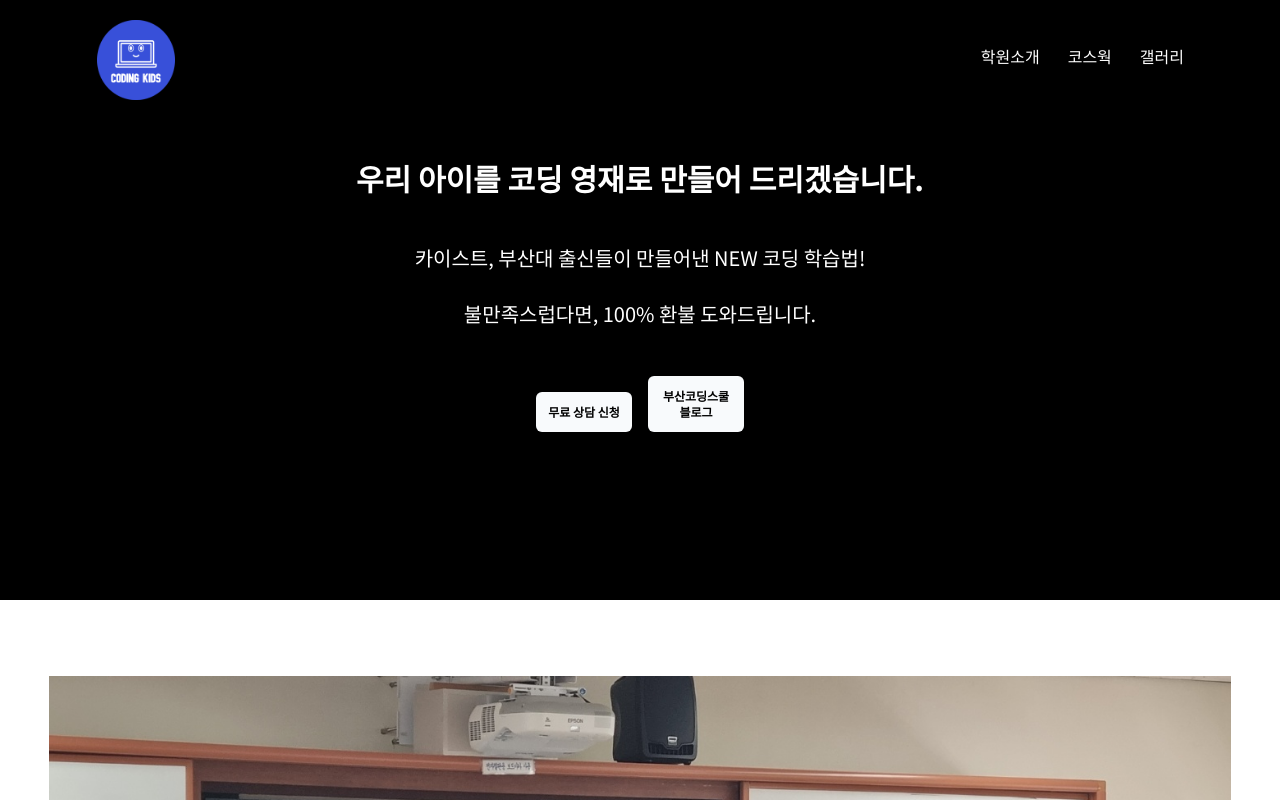
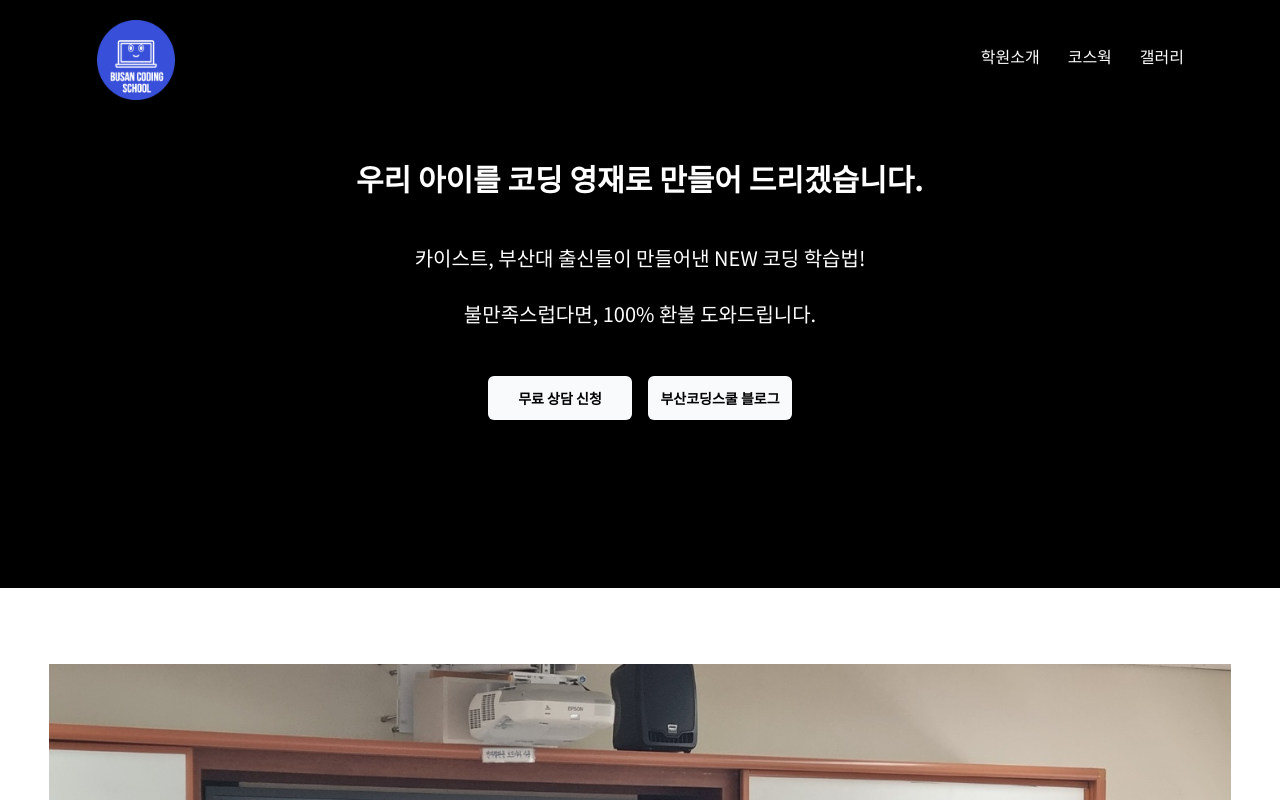
Before and after one commit to yoojat/codingkids, a Next.js app: page / in a window 1280 px wide. Shown: the top 800 px of the page. Built offline with nearby package versions, Linux system fonts and the light colour scheme.

Commit message:
로고 변경 메인 버튼 크기 폰트 수정

```diff
--- a/components/styled.tsx
+++ b/components/styled.tsx
@@ -48,12 +48,12 @@ text-center`;
 export const ContactBtn = tw.button`
   bg-slate-50
   py-3
-  text-xs
+  text-sm
   font-bold
   rounded-md
   mx-2
   my-2
-  w-24
+  w-36
 `;
 
 export const RecordingSection = tw.section`
--- a/libs/options.ts
+++ b/libs/options.ts
@@ -1,5 +1,5 @@
 export const bgColor = 'bg-violet-500';
-export const logo = '/coding_kids_logo.png';
+export const logo = '/busan_coding_school.png';
 export const title = '부산코딩스쿨';
 export const backgroundImage = '/coding_kids_background.jpg';
 
--- a/pages/index.tsx
+++ b/pages/index.tsx
@@ -269,7 +269,7 @@ const Home: NextPage = () => {
           <CourseItemTitleContainer>
             <CourseItemImgContainer>
               <Image
-                src='/coding_kids_logo.png'
+                src='/busan_coding_school.png'
                 width={150}
                 height={160}
                 objectFit={'contain'}
@@ -293,7 +293,7 @@ const Home: NextPage = () => {
           <CourseItemTitleContainer>
             <CourseItemImgContainer>
               <Image
-                src='/coding_kids_logo.png'
+                src='/busan_coding_school.png'
                 width={150}
                 height={160}
                 objectFit={'contain'}
@@ -317,7 +317,7 @@ const Home: NextPage = () => {
           <CourseItemTitleContainer>
             <CourseItemImgContainer>
               <Image
-                src='/coding_kids_logo.png'
+                src='/busan_coding_school.png'
                 width={150}
                 height={160}
                 objectFit={'contain'}
@@ -343,7 +343,7 @@ const Home: NextPage = () => {
           <CourseItemTitleContainer>
             <CourseItemImgContainer>
               <Image
-                src='/coding_kids_logo.png'
+                src='/busan_coding_school.png'
                 width={150}
                 height={160}
                 objectFit={'contain'}
```
Also changed, not shown: public/busan_coding_school.png (added), 1 other file (tests, documents, lock files or other folders).
